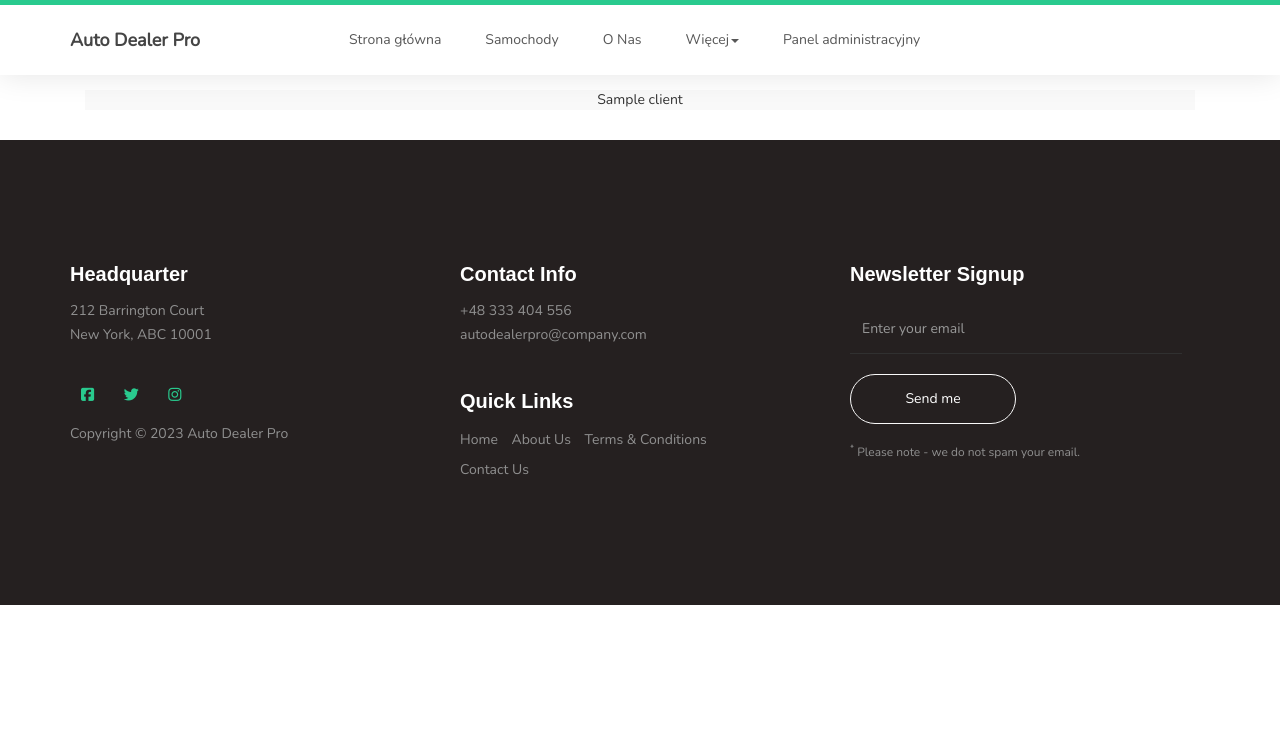
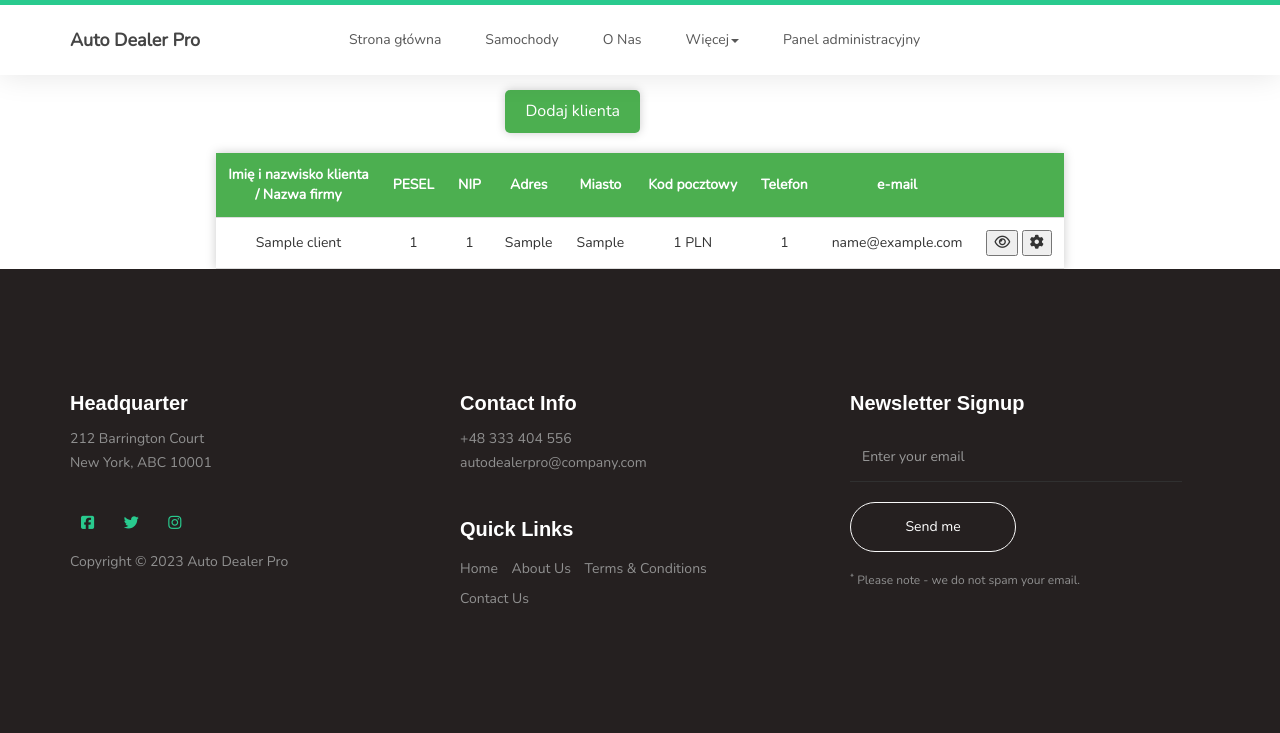
Before and after one commit to xborys/AutoDealerPro, a Django app: page /ClientsList in a window 1280 px wide. Shown: the top 733 px of the page. Run offline with Django 4.2, Linux system fonts and the light colour scheme; tables that the repository leaves empty hold one stand-in row (values such as "Sample post"); some libraries are stand-ins or nearby versions; some web fonts are replaced.

Commit message:
clientlist and add_client

```diff
--- a/home/templates/ClientsList.html
+++ b/home/templates/ClientsList.html
@@ -2,21 +2,44 @@
 {% include 'head.html' %}
 
 {% block content %}
-<div class="container">
 
-{% for clients in clients_list %}
-    <br>
-    <div class="col-md-12 col-sm-12">
-        <div class="courses-thumb courses-thumb-secondary">
-            <div class="text-center">
-                    {{clients.name}}
+    <button class="add-transaction-button" onclick="location.href='add_client'" >Dodaj klienta</button>
+	<table>
+		<thead>
+			<tr>
 
+                <th>Imię i nazwisko klienta<br> / Nazwa firmy</th>
+				<th>PESEL</th>
+				<th>NIP</th>
+				<th>Adres</th>
+				<th>Miasto</th>
+                <th>Kod pocztowy</th>
+                <th>Telefon</th>
+                <th>e-mail</th>
+				<th></th>
 
-            </div>
-        </div>
-    </div>
-{% endfor %}
-</div>
+			</tr>
+		</thead>
+		<tbody>
+			{% for clients in clients_list %}
+				<tr>
+					<td>{{clients.name}}</td>
+					<td>{{clients.pesel}}</td>
+					<td>{{clients.nip}}</td>
+					<td>{{clients.adress}}</td>
+					<td>{{clients.city}}</td>
+					<td>{{clients.zip}} PLN</td>
+					<td>{{clients.phone}}</td>
+                    <td>{{clients.email}}</td>
+					<td>
+						<button><i class="fa-regular fa-eye"></i></button>
+						<button><i class="fa fa-cog"></i></button>
+					</td>
+				</tr>
+			{% endfor %}
+		</tbody>
+	</table>
+
 {% endblock %}
 
 {% include 'footer.html' %}
--- a/home/urls.py
+++ b/home/urls.py
@@ -9,6 +9,6 @@ urlpatterns = [
     path('CarList', views.CarList, name='CarList'),
     path('LP',views.LP,name='LP'),
     path('Sale_Transaction',views.Sale_Transaction,name='Sale_Transaction'),
-    path('Clients',views.Clients,name='Clients'),
+    path('add_client',views.Add_Clients,name='add_client'),
     path('ClientsList',views.ClientsList,name='ClientsList'),
 ]
--- a/home/views.py
+++ b/home/views.py
@@ -24,7 +24,7 @@ def Sale_Transaction(request):
                   {'order_list': order_list})
 
 def Add_Clients(request):
-    return render(request, 'Clients.html', {})
+    return render(request, 'Add_Clients.html', {})
 
 def ClientsList(request):
     clients_list = Clients.objects.all()
```
Also changed, not shown: home/templates/Add_Clients.html (renamed from home/templates/Clients.html).
